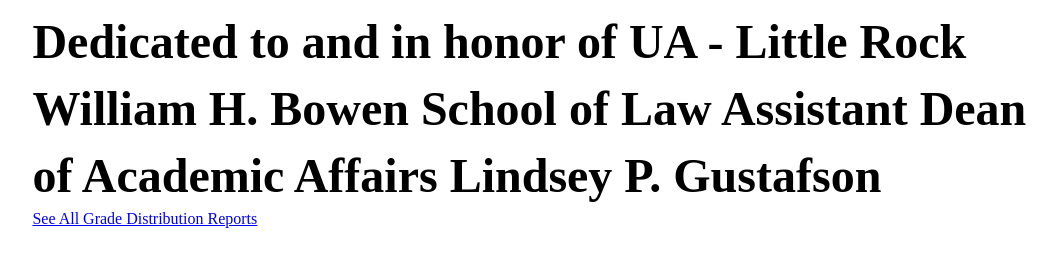
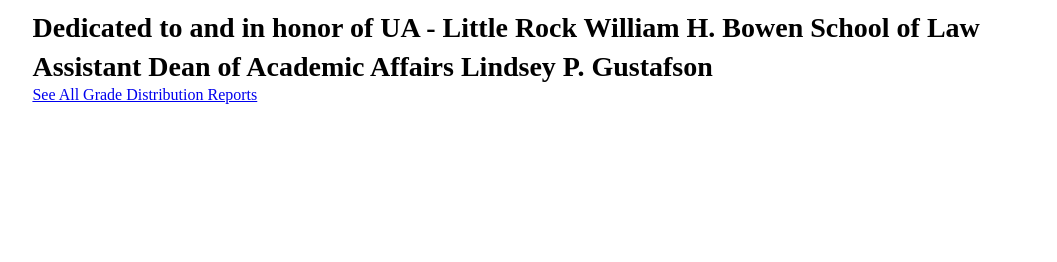
Before and after one commit to jaegern2018/jaegern2018.github.io, a plain HTML site: page index.html in a window 1280 px wide. Shown: the whole page, without its empty margins (102-1159 px from the left). Drawn offline with Linux system fonts and the light colour scheme.

Commit message:
Update index.html

```diff
--- a/index.html
+++ b/index.html
@@ -8,7 +8,7 @@
         h3 {
             width: 80%;
             margin: 0 auto;
-            font-size: clamp(1.5rem, 4vw, 3rem);
+            font-size: clamp(1rem, 2.5vw, 1.75rem);
             line-height: 1.4;
             word-wrap: break-word;
         }
```
